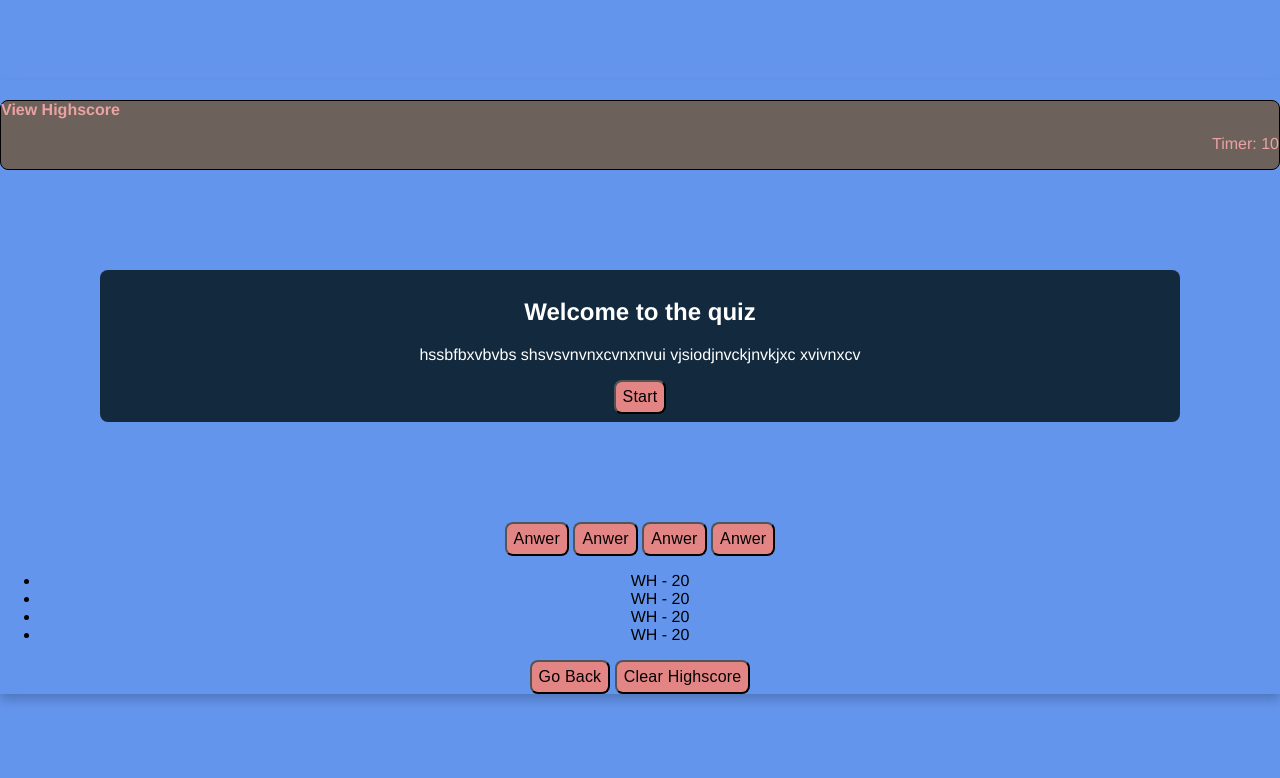
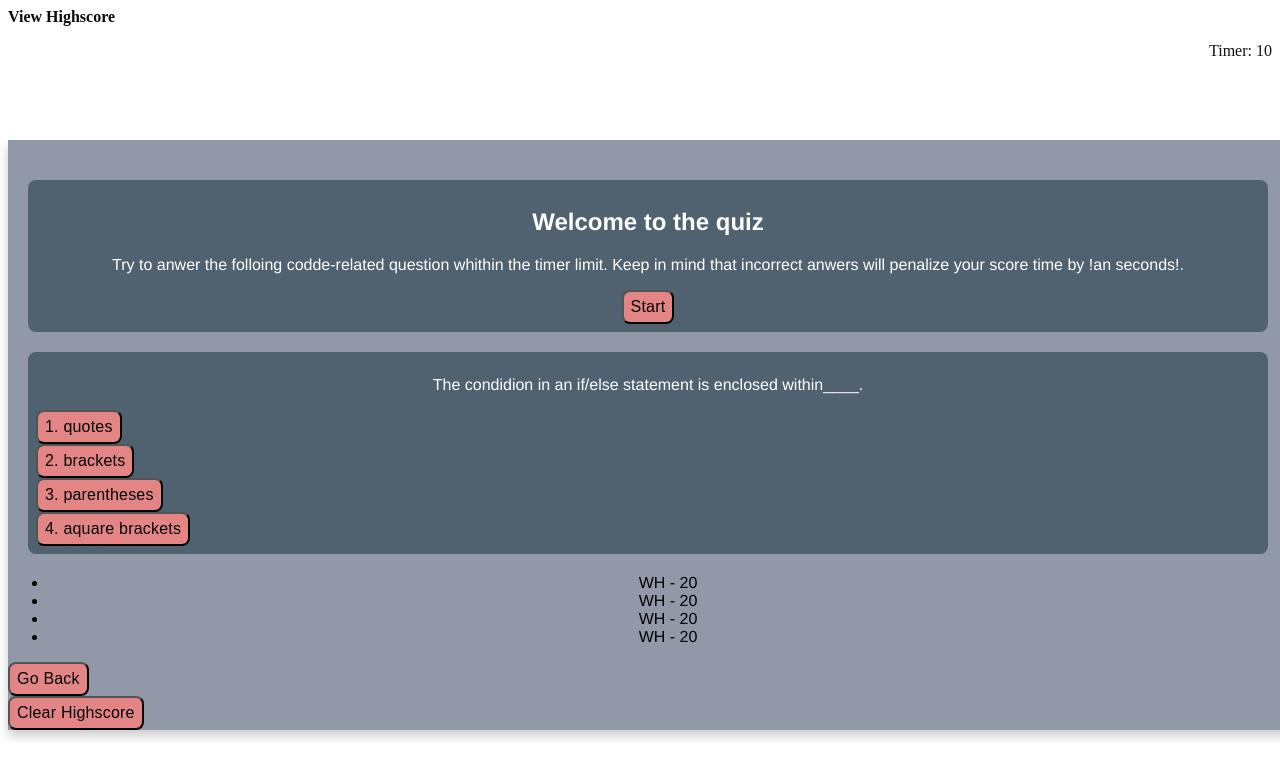
Before and after one commit to will198735/a-code--quiz, a plain HTML site: page index.html in a window 1280 px wide. Drawn offline with Linux system fonts and the light colour scheme.

Commit message:
modified html modified CSS

```diff
--- a/assets/css/style.css
+++ b/assets/css/style.css
@@ -2,9 +2,9 @@
 * {
     /* background-color: rgb(72, 93, 131); */
 }
-body {
+main {
     font-family:"Benton Sans", "Helvetica Neue", helvetica, arial, sans-serif;
-    background-color: cornflowerblue;
+    background-color: rgb(145, 153, 168);
     display: block;
     margin: 80px auto;
     text-align: center;
@@ -16,22 +16,23 @@ body {
 
 }
 .header {
-    background-color: rgb(109, 98, 91);
+    /* background-color: rgb(109, 98, 91); */
+
     padding: 0px;
     margin: 0px;
-    border: 1px solid;
-    border-radius: 8px;
+    /* border: 1px solid; */
+    /* border-radius: 8px; */
 }
 
 
 .view_h {
-    color: rgb(235, 162, 162);
+    color: rgb(12, 11, 11);
     text-align: left;
     margin: 0px;
     padding: 0px;
 }
 .timer {
-    color:rgb(235, 162, 162);
+    color:rgb(17, 17, 17);
     text-align: right;
     padding-top: 0px;
     margin-top: 0px;
@@ -39,13 +40,18 @@ body {
 }
  /* start button ssection */
  .start-btn {
-    background: #13293d;
+    background: #506170;
     color: white;
     padding: 8px;
-    margin: 100px;
+    margin: 20px;
     text-align: center;
 flex: 0 auto;
 border-radius: 8px;
+
+ }
+ .start-quiz {
+    display: inline;
+    text-align: center;
 
 
 
@@ -60,5 +66,18 @@ border-radius: 8px;
     max-width: 255px;
     padding: 7px;
     text-align: center;
+    display: block;
 
  }
+/* questin  sectin */
+.questions {
+
+    display: block;
+    background: #506170;
+    color: white;
+    padding: 8px;
+    margin: 20px;
+    text-align: center;
+flex: 0 auto;
+border-radius: 8px;
+}
--- a/index.html
+++ b/index.html
@@ -12,14 +12,18 @@
         <h4 class="view_h">View Highscore</h4>
         <div class="timer">
 
-                <p>Timer: <span id="timer-count">10</span></p>
+            <p>Timer: <span id="timer-count">10</span></p>
 
         </div>
     </header>
+    <main>
         <section class="start-btn">
             <div class="sub-header">
                 <h1>Welcome to the quiz</h1>
-                <p>hssbfbxvbvbs shsvsvnvnxcvnxnvui vjsiodjnvckjnvkjxc xvivnxcv </p>
+                <p>Try to anwer the folloing codde-related question whithin the timer
+                    limit. Keep in mind that incorrect anwers will penalize your score time
+                    by !an seconds!.
+                     </p>
                 <button class="start-quiz">Start</button>
             </div>
 
@@ -27,10 +31,11 @@
 
         <section class="questions">
             <div class="anwer-button">
-                <button class="1">Anwer</button>
-                <button class="2">Anwer</button>
-                <button class="3">Anwer</button>
-                <button class="4">Anwer</button>
+                <p>The condidion in an if/else statement is enclosed within____.</p>
+                <button class="anwer-1">1. quotes</button>
+                <button class="anwer-2">2. brackets</button>
+                <button class="anwer-3">3. parentheses</button>
+                <button class="anwer-4">4. aquare brackets</button>
             </div>
 
         </section>
@@ -50,6 +55,6 @@
             </div>
 
         </section>
-
+</main>
 </body>
 </html>
```
